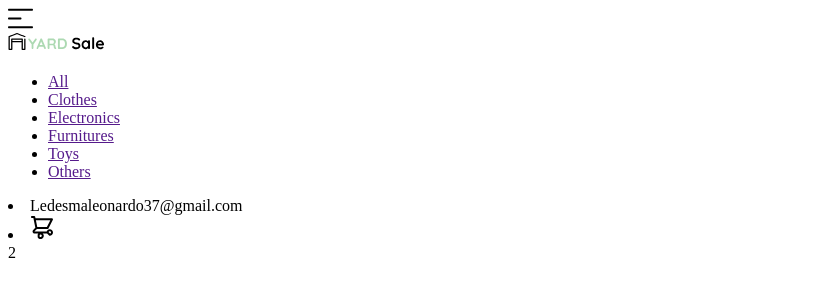
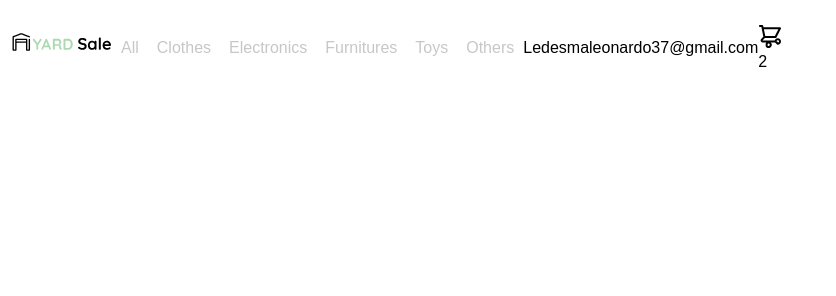
Before and after one commit to LeonardoLedesma93/ProyectoDemo, a plain HTML site: page FrontEndPractico/11C-navbar.html in a window 1280 px wide. Shown: the whole page, without its empty margins (0-836 px from the left). Drawn offline with Linux system fonts and the light colour scheme.

Commit message:
continuando css del navbar

```diff
--- a/FrontEndPractico/11C-navbar.html
+++ b/FrontEndPractico/11C-navbar.html
@@ -5,6 +5,57 @@
     <meta http-equiv="X-UA-Compatible" content="IE=edge">
     <meta name="viewport" content="width=device-width, initial-scale=1.0">
     <title>Document</title>
+    <style>
+        :root{
+        --very-light-pink: #c7c7c7;
+        --text-imput-field: #f7f7f7;
+        --hospital-green: #ACD9B2;
+        --dark: #232830;
+        --white: #ffffff;
+        --black: #000000;
+        --sm: 14px;
+        --md: 16px;
+        --lg: 18px;
+        }
+        body {
+            margin: 0;
+            font-family: 'Quicksand', sans-serif;
+        }
+        nav{
+            display: flex;
+        }
+        .menu {
+            display: none;
+        }
+        .logo {
+            width: 100px;
+        }
+        .navbar-left ul,
+        .navbar-right ul {
+            list-style: none;
+            padding: 0;
+            margin-top: 24px;
+            display: flex;
+            align-items: center;
+        }
+        .navbar-left {
+            display: flex;
+            margin-left: 12px;
+        }
+        .navbar-left ul li a,
+        .navbar-right ul li a {
+            text-decoration: none;
+            color: var(--very-light-pink);
+            border: 1px solid var(--white);
+            padding: 8px;
+            border-radius: 8px;
+        }
+        .navbar-left ul li a:hover,
+        .navbar-right ul li a:hover {
+            border: 1px solid var(--hospital-green);
+            color: var(--hospital-green);
+        }
+    </style>
 </head>
 <body>
     <nav>
@@ -36,11 +87,13 @@
         </div>
 
         <div class="navbar-right">
-            <li>Ledesmaleonardo37@gmail.com</li>
-            <li class="navbar-shopping-cart">
-                <img src="/icons/icon_shopping_cart.svg" alt="shopping cart">
-                <div>2</div>
-            </li>
+            <ul>
+                <li>Ledesmaleonardo37@gmail.com</li>
+                <li class="navbar-shopping-cart">
+                    <img src="/icons/icon_shopping_cart.svg" alt="shopping cart">
+                    <div>2</div>
+                </li>
+            </ul>
         </div>
     </nav>
 </body>
```
